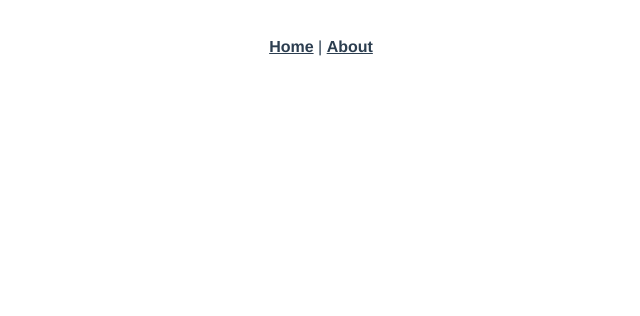
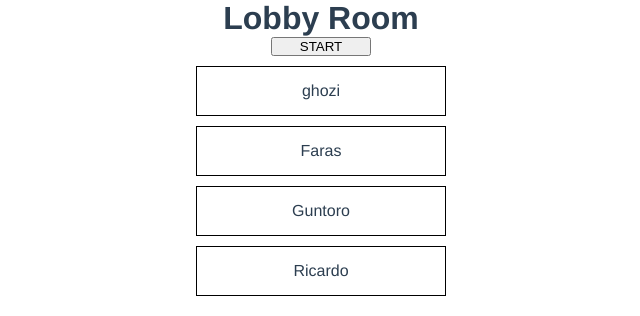
Before and after one commit to RaceOfLuck/client, a Vue app: page /lobby in a window 1280 px wide. Shown: the top 316 px of the page, without its empty margins (319-959 px from the left). Built offline with nearby package versions, Linux system fonts and the light colour scheme; no server answers.

Commit message:
add landing page & lobby

```diff
--- a/public/index.html
+++ b/public/index.html
@@ -1,17 +1,22 @@
 <!DOCTYPE html>
 <html lang="en">
+
 <head>
   <meta charset="utf-8">
   <meta http-equiv="X-UA-Compatible" content="IE=edge">
   <meta name="viewport" content="width=device-width,initial-scale=1.0">
   <link rel="icon" href="<%= BASE_URL %>favicon.ico">
+  <script src="https://kit.fontawesome.com/5cd1e1d933.js" crossorigin="anonymous"></script>
   <title>client</title>
 </head>
+
 <body>
   <noscript>
-      <strong>We're sorry but client doesn't work properly without JavaScript enabled. Please enable it to continue.</strong>
+    <strong>We're sorry but client doesn't work properly without JavaScript enabled. Please enable it to
+      continue.</strong>
   </noscript>
   <div id="app"></div>
   <!-- built files will be auto injected -->
 </body>
+
 </html>
--- a/src/App.vue
+++ b/src/App.vue
@@ -1,16 +1,17 @@
 <template>
   <div id="app">
-    <div id="nav">
-      <router-link to="/">Home</router-link> |
-      <router-link to="/about">About</router-link>
-    </div>
-    <router-view/>
+    <router-view />
   </div>
 </template>
 
 <style>
+* {
+  margin: 0;
+  padding: 0;
+  box-sizing: border-box;
+}
 #app {
-  font-family: 'Avenir', Helvetica, Arial, sans-serif;
+  font-family: "Avenir", Helvetica, Arial, sans-serif;
   -webkit-font-smoothing: antialiased;
   -moz-osx-font-smoothing: grayscale;
   text-align: center;
--- /dev/null
+++ b/src/components/LandingPage.vue
@@ -0,0 +1,50 @@
+<template>
+  <div class="cover">
+    <div class="input">
+      <form>
+        <input type="text" placeholder="Input Your Name" />
+        <router-link to="/lobby">
+          <input type="submit" value="MASUK" />
+        </router-link>
+      </form>
+    </div>
+  </div>
+</template>
+
+<script>
+export default {};
+</script>
+
+<style scoped>
+.cover {
+  background-color: white;
+  width: 100vw;
+  height: 100vh;
+  background-size: cover;
+  background-position: center;
+  display: flex;
+  justify-content: center;
+  align-items: center;
+}
+
+.input {
+  height: 50px;
+  width: 450px;
+}
+
+form {
+  display: flex;
+  justify-content: space-between;
+}
+input {
+  width: 300px;
+  height: 40px;
+  background-color: transparent;
+  border: 3px solid black;
+  padding: 5px;
+}
+input[type="submit"] {
+  width: 100px;
+  height: 40px;
+}
+</style>
--- /dev/null
+++ b/src/components/Lobby.vue
@@ -0,0 +1,44 @@
+<template>
+  <div class="lobby">
+    <h1>Lobby Room</h1>
+    <button style="width : 100px">START</button>
+    <div class="box-card">
+      <div class="card" v-for="(player, index) in players" :key="index">
+        <p>{{ player.name }}</p>
+      </div>
+    </div>
+  </div>
+</template>
+
+<script>
+export default {
+  data: function() {
+    return {
+      players: [
+        { name: "ghozi" },
+        { name: "Faras" },
+        { name: "Guntoro" },
+        { name: "Ricardo" }
+      ]
+    };
+  }
+};
+</script>
+
+<style>
+.lobby {
+  display: flex;
+  flex-direction: column;
+  align-items: center;
+}
+
+.card {
+  width: 250px;
+  height: 50px;
+  margin: 10px;
+  border: 1px solid black;
+  display: flex;
+  justify-content: center;
+  align-items: center;
+}
+</style>
--- a/src/router.js
+++ b/src/router.js
@@ -1,6 +1,8 @@
 import Vue from 'vue'
 import Router from 'vue-router'
 import Home from './views/Home.vue'
+import LandingPage from './views/LandingPage.vue'
+import Lobby from './views/Lobby.vue'
 
 Vue.use(Router)
 
@@ -21,5 +23,15 @@ export default new Router({
       // which is lazy-loaded when the route is visited.
       component: () => import(/* webpackChunkName: "about" */ './views/About.vue')
     }
+    , {
+      path: '/landingPage',
+      name: 'landingpage',
+      component: LandingPage
+    },
+    {
+      path: '/lobby',
+      name: 'lobby',
+      component: Lobby
+    }
   ]
 })
--- /dev/null
+++ b/src/views/LandingPage.vue
@@ -0,0 +1,15 @@
+<template>
+  <LandingPage></LandingPage>
+</template>
+
+<script>
+import LandingPage from "../components/LandingPage";
+export default {
+  components: {
+    LandingPage
+  }
+};
+</script>
+
+<style>
+</style>
--- /dev/null
+++ b/src/views/Lobby.vue
@@ -0,0 +1,15 @@
+<template>
+  <Lobby></Lobby>
+</template>
+
+<script>
+import Lobby from "../components/Lobby";
+export default {
+  components: {
+    Lobby
+  }
+};
+</script>
+
+<style>
+</style>
```
Lines whose indentation alone changed are shown as unchanged.
